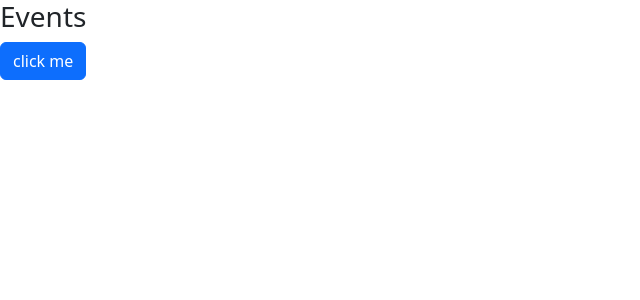
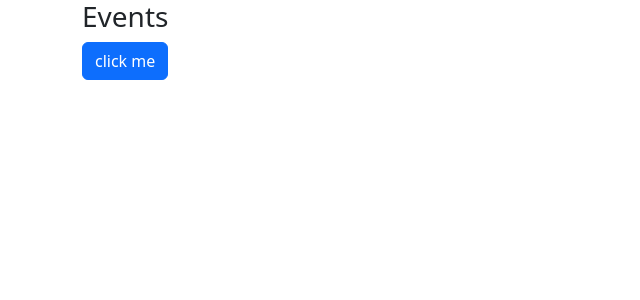
Before and after one commit to LungsomLamnio/UptoSkills_HRMS, a React (Vite) app: page / in a window 1280 px wide. Shown: the top 300 px of the page, without its empty margins (0-640 px from the left). Built offline with nearby package versions, Linux system fonts and the light colour scheme.

Commit message:
structure for sidebar and main content for try

```diff
--- a/src/pages/Events.jsx
+++ b/src/pages/Events.jsx
@@ -1,8 +1,13 @@
 export default function Events() {
   return (
-    <div>
-      <h3>Events</h3>
-      <button className="btn btn-primary">click me</button>
+    <div className="container">
+      <div className="sidebar">
+
+      </div>
+      <div className="main-content">
+        <h3>Events</h3>
+        <button className="btn btn-primary">click me</button>
+      </div>
     </div>
   );
 }
```
